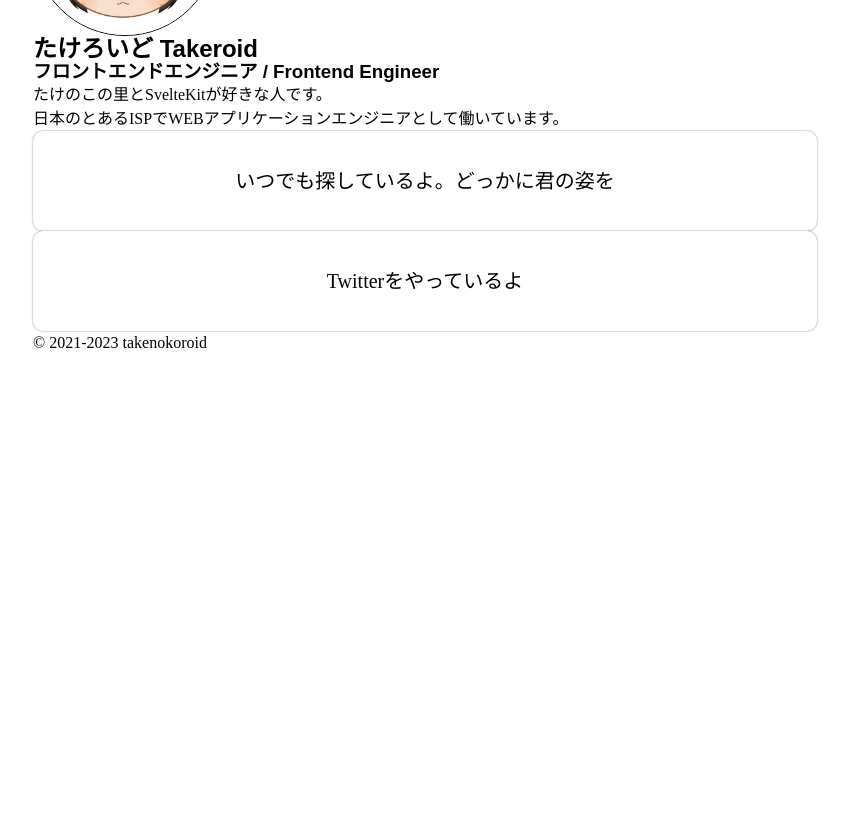
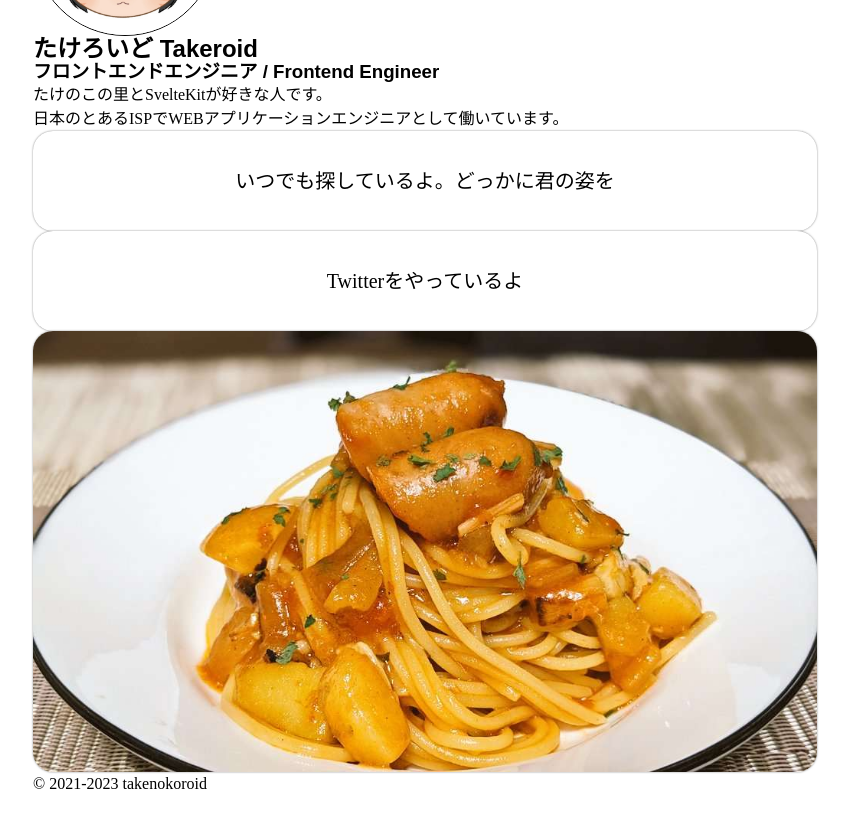
Before and after one commit to takenokoroid/portfolio, a SvelteKit app: page / in a window 1280 px wide. Shown: the part 340-1168 px from the top of the page, without its empty margins (215-1064 px from the left). Before the commit the page ends 800 px from the top, so only its background shows below. Built offline with nearby package versions, Linux system fonts and the light colour scheme; a web font is replaced by a local one.

Commit message:
ImageCardコンポーネントの作成

```diff
--- a/src/bin/components/Card.svelte
+++ b/src/bin/components/Card.svelte
@@ -9,9 +9,9 @@
 		/* カードの幅 */
 		width: 100%;
 		/* カードの高さ */
-		height: 100px;
+		height: auto;
 		/* カードの角丸 */
-		border-radius: 10px;
+		border-radius: 20px;
 		/* カードの影 */
 		box-shadow: 0 0 2px rgba(0, 0, 0, 0.5);
 		/* カードの中の文字の位置 */
--- /dev/null
+++ b/src/bin/components/ImageCard.svelte
@@ -0,0 +1,20 @@
+<script>
+	import Card from './Card.svelte';
+	export let src = '';
+	export let alt = '画像の設定がされていません';
+</script>
+
+<Card>
+	<img class="image" {src} {alt} />
+</Card>
+
+<style>
+	.image {
+		/* 画像を丸に切り取る */
+		border-radius: inherit;
+		/* 画像の幅 */
+		width: 100%;
+		/* 画像の高さ */
+		height: auto;
+	}
+</style>
--- a/src/routes/+page.svelte
+++ b/src/routes/+page.svelte
@@ -1,6 +1,7 @@
 <script lang="ts">
 	import { assets } from '$app/paths';
 	import Card from '../bin/components/Card.svelte';
+	import ImageCard from '../bin/components/ImageCard.svelte';
 
 	const iconPath = assets + '/nango_square.png';
 </script>
@@ -22,6 +23,7 @@
 		<Card>
 			<p>Twitterをやっているよ</p>
 		</Card>
+		<ImageCard src={`${assets}/sample.jpg`} alt="パスタ" />
 	</section>
 </div>
 
```
Also changed, not shown: static/sample.jpg (added).
